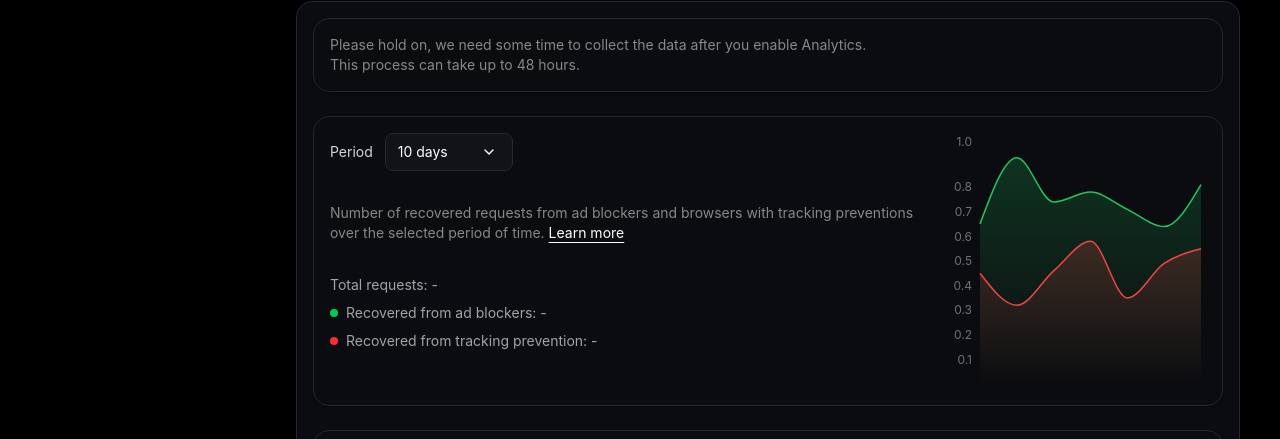
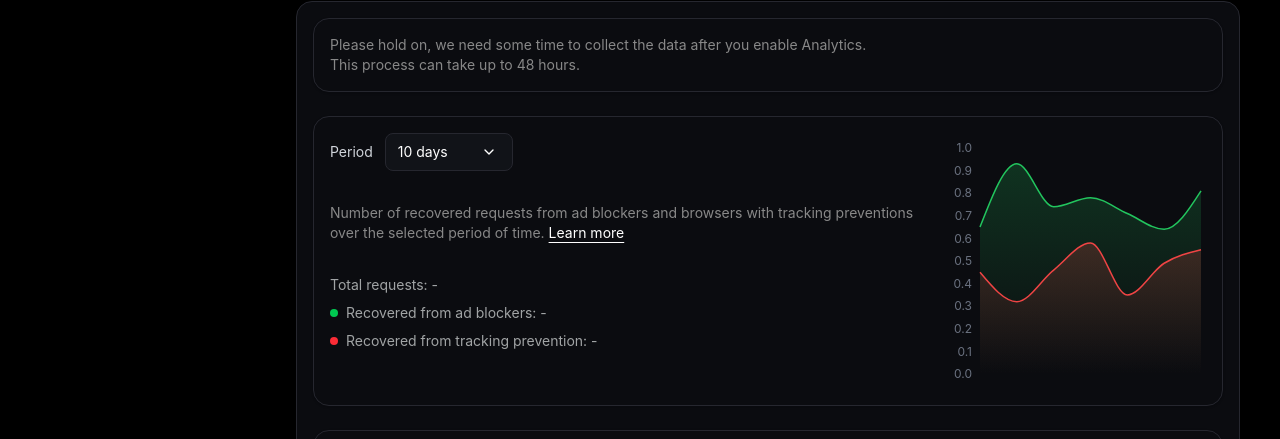
Before and after one commit to findrmeet/stape-dashboard, a React (Vite) app: page / in a window 1280 px wide. Both pictures are taken after a click on the button "Turn on Analytics". Shown: the part 237-676 px from the top of the page. Built offline with nearby package versions, Linux system fonts and the light colour scheme.

Commit message:
yAxis ticks fix

```diff
--- a/src/components/AnalyticsTab.tsx
+++ b/src/components/AnalyticsTab.tsx
@@ -3,10 +3,9 @@ import { AreaChart, Area, XAxis, YAxis, Tooltip, ResponsiveContainer } from "rec
 import SecondaryButton from "./SecondaryButton";
 import Dropdown from "../form/Dropdown";
 
-
 const data = [
   { day: "1", recovered: 0.65, blocked: 0.45 },
-  { day: "2", recovered: 0.92, blocked: 0.32 },
+  { day: "2", recovered: 0.93, blocked: 0.32 },
   { day: "3", recovered: 0.74, blocked: 0.46 },
   { day: "4", recovered: 0.78, blocked: 0.58 },
   { day: "5", recovered: 0.71, blocked: 0.35 },
@@ -105,11 +104,15 @@ export default function AnalyticsTab() {
               <YAxis
                 domain={[0, 1]}
                 ticks={[0, 0.1, 0.2, 0.3, 0.4, 0.5, 0.6, 0.7, 0.8, 0.9, 1]}
+                allowDataOverflow
+                interval={0}
+                padding={{ top: 10, bottom: 10 }}
                 tickFormatter={(value) => value.toFixed(1)}
                 tick={{ fill: "#6B7280", fontSize: 12 }}
                 axisLine={false}
                 tickLine={false}
               />
+
               <Tooltip />
               <Area
                 type="monotone"
```
